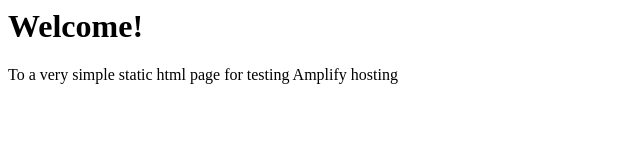
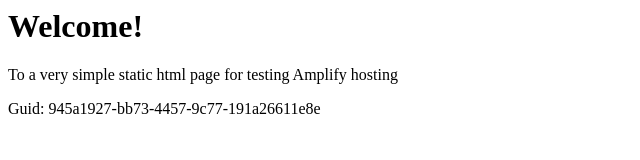
Before and after one commit to aws-aemilia-dub/Github-PR-Commit-Integration-Test-DoNotTouch-Gith-P5X5MO5I-v1-preprod-eu-west-1, a website: page src/index.html in a window 1280 px wide. Shown: the whole page, without its empty margins (0-640 px from the left). Drawn offline with Linux system fonts and the light colour scheme.

Commit message:
commit from integ tests

```diff
--- a/src/index.html
+++ b/src/index.html
@@ -1,3 +1,5 @@
+
+
 <html lang="en">
 
 <head>
@@ -10,6 +12,6 @@
 <body>
     <h1>Welcome!</h1>
     <p>To a very simple static html page for testing Amplify hosting</p>
-</body>
+    <p>Guid: 945a1927-bb73-4457-9c77-191a26611e8e</p></body>
 
 </html>
```
